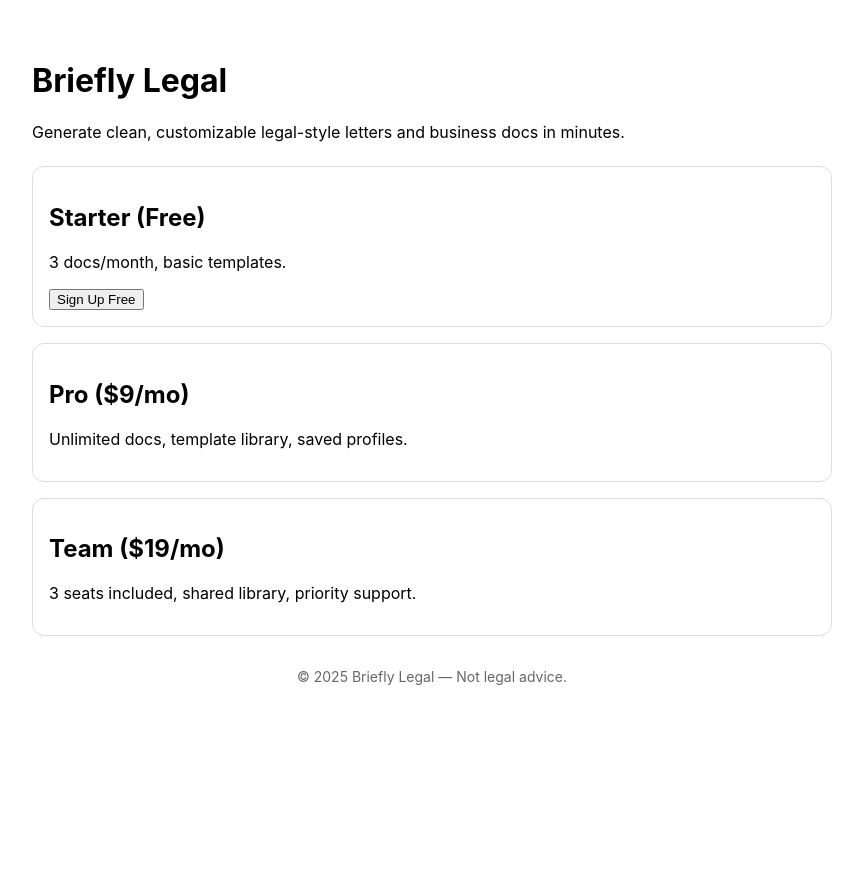
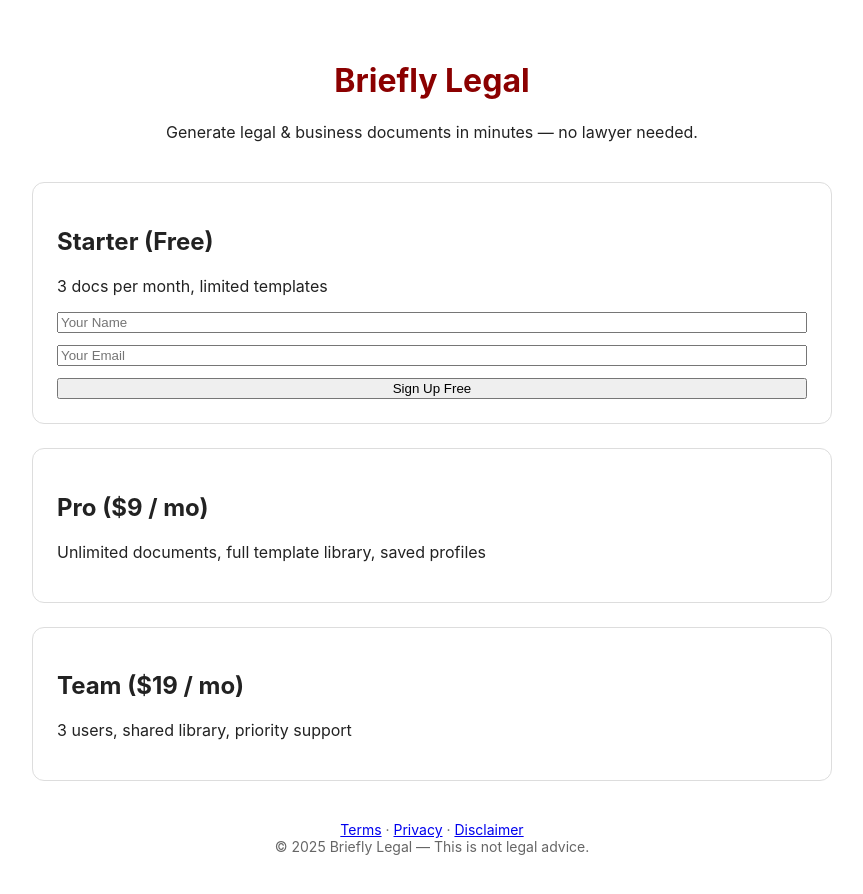
Before and after one commit to DaethWing/briefly-legal, a React (Create React App) app: page / in a window 1280 px wide. Shown: the whole page, without its empty margins (208-1071 px from the left). Before the commit the page ends 800 px from the top, so only its background shows below. Built offline with nearby package versions, Linux system fonts and the light colour scheme.

Commit message:
Update App.js

```diff
--- a/src/App.js
+++ b/src/App.js
@@ -1,9 +1,12 @@
-import React, { useEffect, useRef } from "react";
+import React, { useEffect, useRef, useState } from "react";
 
-// Live PayPal details
+// PayPal config
 const PAYPAL_CLIENT_ID = "AWvh-pVfzIMo3m0Ytldu84rILL-zeqqTvJZIsVJxERE5yD_bTh71I3iJ2NfRoac4BCz0ophJnMxN1fJC";
 const PAYPAL_PRO_PLAN_ID = "P-6RK10973X0630022SNDOG65A";
 const PAYPAL_TEAM_PLAN_ID = "P-2XM652161B094711GNDOHBBY";
+
+// Your Google Script /exec endpoint
+const GOOGLE_SCRIPT_URL = "https://script.google.com/macros/s/AKfycbwx1JlxJFlWe3uDYHYZ75xkgqCEPNw5nFvA-i25B7SpwIK_NRN2_b3k4xs8k_moPA2v4A/exec";
 
 function loadPayPalScript(clientId) {
   return new Promise((resolve, reject) => {
@@ -20,12 +23,11 @@ function loadPayPalScript(clientId) {
 export default function App() {
   const proRef = useRef(null);
   const teamRef = useRef(null);
+  const [form, setForm] = useState({ name: "", email: "" });
+  const [loading, setLoading] = useState(false);
 
   useEffect(() => {
-    let cancelled = false;
-    loadPayPalScript(PAYPAL_CLIENT_ID)
-      .then((paypal) => {
-        if (cancelled) return;
+    loadPayPalScript(PAYPAL_CLIENT_ID).then((paypal) => {
       if (proRef.current) {
         paypal.Buttons({
           createSubscription: (_, actions) => actions.subscription.create({ plan_id: PAYPAL_PRO_PLAN_ID }),
@@ -38,43 +40,90 @@ export default function App() {
           onApprove: (data) => alert("Team subscription created: " + data.subscriptionID),
         }).render(teamRef.current);
       }
-      })
-      .catch((e) => {
+    }).catch((e) => {
       console.error(e);
       alert("Could not load PayPal. Please refresh.");
     });
-    return () => { cancelled = true; };
   }, []);
 
+  async function handleSignup(e) {
+    e.preventDefault();
+    if (!form.name || !form.email) {
+      alert("Please enter name and email.");
+      return;
+    }
+    setLoading(true);
+    try {
+      const res = await fetch(GOOGLE_SCRIPT_URL, {
+        method: "POST",
+        headers: { "Content-Type": "application/json" },
+        body: JSON.stringify(form),
+      });
+      const text = await res.text();
+      if (text.includes("Success")) {
+        alert("Signup successful — we got your info!");
+        setForm({ name: "", email: "" });
+      } else {
+        alert("Unexpected response: " + text);
+      }
+    } catch (err) {
+      console.error(err);
+      alert("Error submitting. Try again later.");
+    }
+    setLoading(false);
+  }
+
   return (
-    <div style={{ fontFamily: 'Inter, sans-serif', padding: '2rem', maxWidth: '800px', margin: '0 auto' }}>
-      <header style={{marginBottom: 24}}>
-        <h1>Briefly Legal</h1>
-        <p>Generate clean, customizable legal-style letters and business docs in minutes.</p>
+    <div style={{ fontFamily: 'Inter, sans-serif', color: "#222", padding: '2rem', maxWidth: '800px', margin: '0 auto' }}>
+      <header style={{ textAlign: 'center', marginBottom: '40px' }}>
+        <h1 style={{ color: 'darkred' }}>Briefly Legal</h1>
+        <p>Generate legal & business documents in minutes — no lawyer needed.</p>
       </header>
 
-      <section style={{display:'grid', gap:'16px'}}>
-        <div style={{border:'1px solid #ddd', borderRadius:'12px', padding:'16px'}}>
+      <section style={{ display: 'grid', gap: '24px' }}>
+        {/* Starter Form */}
+        <div style={{ border: '1px solid #ddd', borderRadius: '12px', padding: '24px' }}>
           <h2>Starter (Free)</h2>
-          <p>3 docs/month, basic templates.</p>
-          <button onClick={() => alert("Free signup coming soon!")}>Sign Up Free</button>
+          <p>3 docs per month, limited templates</p>
+          <form onSubmit={handleSignup} style={{ display: 'flex', flexDirection: 'column', gap: '12px' }}>
+            <input
+              type="text"
+              placeholder="Your Name"
+              value={form.name}
+              onChange={(e) => setForm({ ...form, name: e.target.value })}
+              required
+            />
+            <input
+              type="email"
+              placeholder="Your Email"
+              value={form.email}
+              onChange={(e) => setForm({ ...form, email: e.target.value })}
+              required
+            />
+            <button type="submit" disabled={loading}>
+              {loading ? "Signing up..." : "Sign Up Free"}
+            </button>
+          </form>
         </div>
 
-        <div style={{border:'1px solid #ddd', borderRadius:'12px', padding:'16px'}}>
-          <h2>Pro ($9/mo)</h2>
-          <p>Unlimited docs, template library, saved profiles.</p>
-          <div ref={proRef}></div>
+        {/* Pro */}
+        <div style={{ border: '1px solid #ddd', borderRadius: '12px', padding: '24px' }}>
+          <h2>Pro ($9 / mo)</h2>
+          <p>Unlimited documents, full template library, saved profiles</p>
+          <div ref={proRef} style={{ marginTop: '12px' }}></div>
         </div>
 
-        <div style={{border:'1px solid #ddd', borderRadius:'12px', padding:'16px'}}>
-          <h2>Team ($19/mo)</h2>
-          <p>3 seats included, shared library, priority support.</p>
-          <div ref={teamRef}></div>
+        {/* Team */}
+        <div style={{ border: '1px solid #ddd', borderRadius: '12px', padding: '24px' }}>
+          <h2>Team ($19 / mo)</h2>
+          <p>3 users, shared library, priority support</p>
+          <div ref={teamRef} style={{ marginTop: '12px' }}></div>
         </div>
       </section>
 
-      <footer style={{marginTop:'32px', fontSize:'14px', color:'#666', textAlign:'center'}}>
-        © {new Date().getFullYear()} Briefly Legal — Not legal advice.
+      <footer style={{ marginTop: '40px', textAlign: 'center', fontSize: '14px', color: '#666' }}>
+        <a href="#">Terms</a> · <a href="#">Privacy</a> · <a href="#">Disclaimer</a><br />
+        © {new Date().getFullYear()} Briefly Legal — This is not legal advice.
       </footer>
     </div>
   );
```
Lines whose indentation alone changed are shown as unchanged.
